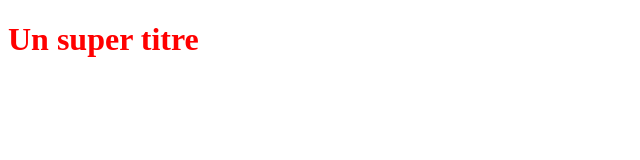
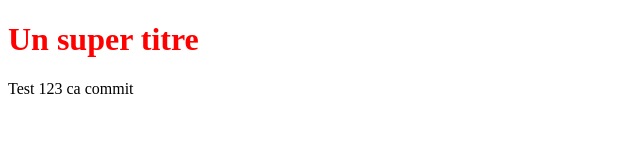
Before and after one commit to SupportRDV/OpenclassroomsProject, a plain HTML site: page index.html in a window 1280 px wide. Shown: the whole page, without its empty margins (0-640 px from the left). Drawn offline with Linux system fonts and the light colour scheme.

Commit message:
Ajout paragraphe

```diff
--- a/index.html
+++ b/index.html
@@ -6,5 +6,8 @@
 </head>
 <body>
    <h1>Un super titre</h1>
+   <p>
+      Test 123 ca commit
+   </p>
 </body>
 </html>
```
